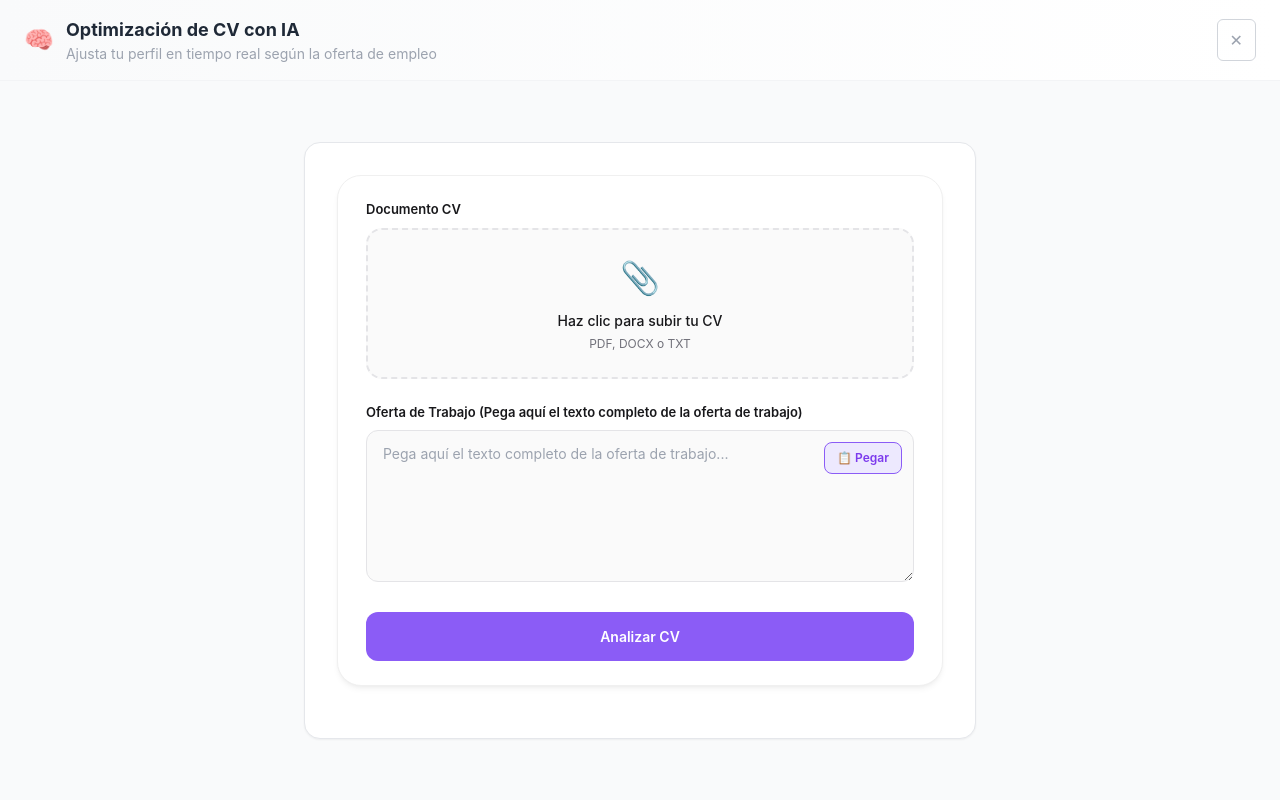
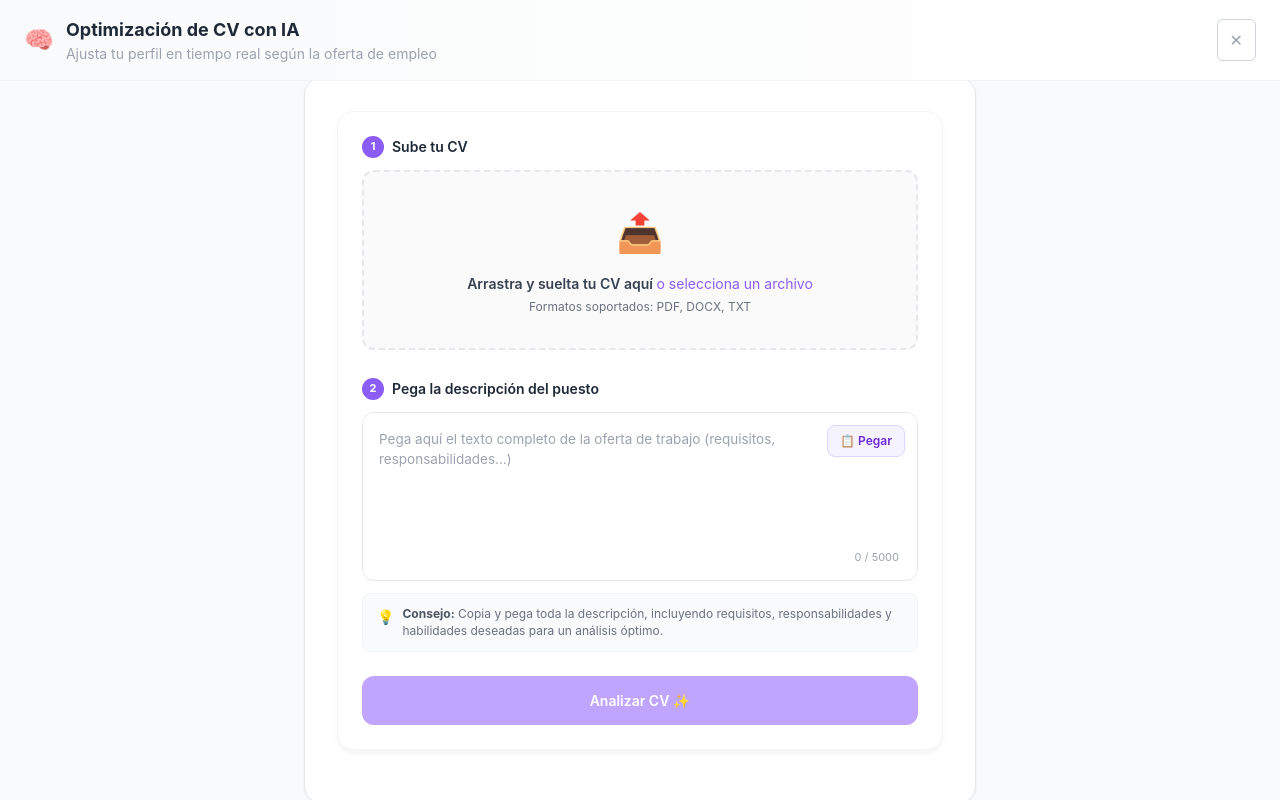
Before and after one commit to franciscosurf/ruptor, a React (Create React App) app in the folder frontend/: page /scanner in a window 1280 px wide. Both pictures are taken after a click on the button "Subir mi CV y Analizar". Shown: the top 800 px of the page. Built offline with nearby package versions, Linux system fonts and the light colour scheme.

Commit message:
improve ux ui main form

```diff
--- a/frontend/src/components/forms/JobForm.js
+++ b/frontend/src/components/forms/JobForm.js
@@ -5,16 +5,14 @@ import { Card } from '../common/Card';
 export function JobForm({
   fileName,
   jobDescription,
-  analysisMode,
   onFileChange,
   onJobDescriptionChange,
-  onModeChange,
-  onSubmit,
-  onExport,
   loading,
-  resultExists
+  onSubmit
 }) {
   const [pasteLoading, setPasteLoading] = useState(false);
+  const [fileInputKey, setFileInputKey] = useState(Date.now());
+  const [isDragOver, setIsDragOver] = useState(false);
 
   const handlePasteFromClipboard = async () => {
     try {
@@ -27,132 +25,240 @@ export function JobForm({
       }
     } catch (err) {
       console.error('Error al leer el portapapeles:', err);
-      alert('No se pudo leer el portapapeles. Asegúrate de permitir permisos.');
+      alert('No se pudo leer el portapapeles. Asegúrate de dar los permisos.');
     } finally {
       setPasteLoading(false);
     }
   };
 
+  const handleClearFile = (e) => {
+    e.preventDefault();
+    e.stopPropagation();
+    onFileChange({ target: { files: null } });
+    setFileInputKey(Date.now());
+  };
+
   return (
-    <Card>
-      <div style={{ marginBottom: 24 }}>
-        <label style={{ display: 'block', fontWeight: 600, marginBottom: 8, color: colors.text, fontSize: 13 }}>
-          Documento CV
+    <Card style={{ padding: '24px', borderRadius: '16px', border: '1px solid #f3f4f6', boxShadow: '0 4px 6px -1px rgb(0 0 0 / 0.05)' }}>
+
+      {/* PASO 1: SUBIR CV */}
+      <div style={{ marginBottom: '28px' }}>
+        <div style={{ display: 'flex', alignItems: 'center', gap: '8px', marginBottom: '12px' }}>
+          <span style={{
+            background: '#8b5cf6',
+            color: 'white',
+            width: '22px',
+            height: '22px',
+            borderRadius: '50%',
+            display: 'flex',
+            alignItems: 'center',
+            justifyContent: 'center',
+            fontSize: '11px',
+            fontWeight: '700'
+          }}>1</span>
+          <label style={{ fontWeight: '600', color: '#1f2937', fontSize: '14px' }}>
+            Sube tu CV
           </label>
-        <div style={{
-          border: `2px dashed ${colors.borderDark}`,
-          borderRadius: 16,
-          padding: '24px',
+        </div>
+
+        <div
+          onDragOver={(e) => { e.preventDefault(); setIsDragOver(true); }}
+          onDragLeave={() => setIsDragOver(false)}
+          onDrop={(e) => {
+            e.preventDefault();
+            setIsDragOver(false);
+            if (e.dataTransfer.files && e.dataTransfer.files.length > 0) {
+              onFileChange({ target: { files: e.dataTransfer.files } });
+            }
+          }}
+          style={{
+            border: `2px dashed ${fileName ? '#10b981' : isDragOver ? '#8b5cf6' : '#e5e7eb'}`,
+            borderRadius: '12px',
+            padding: '32px 24px',
             textAlign: 'center',
-          background: colors.bg,
+            background: fileName ? '#f0fdf4' : isDragOver ? '#f5f3ff' : '#fafafa',
+            transition: 'all 0.2s cubic-bezier(0.4, 0, 0.2, 1)',
             cursor: 'pointer',
-        }}>
-          <input type="file" accept=".pdf,.docx,.txt" onChange={onFileChange} style={{ display: 'none' }} id="file-upload" />
-          <label htmlFor="file-upload" style={{ cursor: 'pointer' }}>
-            <div style={{ fontSize: 32, marginBottom: 8 }}>📎</div>
-            <div style={{ color: colors.text, marginBottom: 4, fontSize: 14, fontWeight: 500 }}>
-              {fileName || 'Haz clic para subir tu CV'}
+            position: 'relative'
+          }}
+        >
+          <input
+            key={fileInputKey}
+            type="file"
+            accept=".pdf,.docx,.txt"
+            onChange={onFileChange}
+            style={{ display: 'none' }}
+            id="file-upload"
+          />
+
+          <label htmlFor="file-upload" style={{ cursor: 'pointer', display: 'block' }}>
+            {/* Icono dinámico según el estado */}
+            <div style={{ fontSize: '38px', marginBottom: '12px', transform: isDragOver ? 'scale(1.1)' : 'scale(1)', transition: 'transform 0.2s' }}>
+              {fileName ? '📄' : '📤'}
             </div>
-            <div style={{ fontSize: 12, color: colors.textMuted }}>PDF, DOCX o TXT</div>
+
+            {!fileName ? (
+              <>
+                <div style={{ color: '#374151', marginBottom: '4px', fontSize: '14px', fontWeight: '600' }}>
+                  Arrastra y suelta tu CV aquí <span style={{ color: '#8b5cf6', fontWeight: 'normal' }}>o selecciona un archivo</span>
+                </div>
+                <div style={{ fontSize: '12px', color: '#6b7280' }}>Formatos soportados: PDF, DOCX, TXT</div>
+              </>
+            ) : (
+              <div style={{ display: 'inline-flex', alignItems: 'center', gap: '8px', background: 'white', padding: '8px 14px', borderRadius: '20px', border: '1px solid #e5e7eb', boxShadow: '0 1px 2px rgb(0 0 0 / 0.05)' }}>
+                <span style={{ color: '#10b981', fontWeight: 'bold', fontSize: '13px' }}>✓</span>
+                <span style={{ color: '#111827', fontSize: '13px', fontWeight: '500', maxWidth: '200px', overflow: 'hidden', textOverflow: 'ellipsis', whiteSpace: 'nowrap' }}>
+                  {fileName}
+                </span>
+                <button
+                  onClick={handleClearFile}
+                  style={{
+                    background: 'none',
+                    border: 'none',
+                    color: '#9ca3af',
+                    cursor: 'pointer',
+                    fontSize: '14px',
+                    padding: '2px 4px',
+                    marginLeft: '4px',
+                    borderRadius: '50%',
+                    display: 'flex',
+                    alignItems: 'center',
+                    justifyContent: 'center'
+                  }}
+                  onMouseEnter={(e) => e.currentTarget.style.color = '#ef4444'}
+                  onMouseLeave={(e) => e.currentTarget.style.color = '#9ca3af'}
+                  title="Eliminar archivo"
+                >
+                  ✕
+                </button>
+              </div>
+            )}
           </label>
         </div>
       </div>
 
-      <div style={{ marginBottom: 24 }}>
-        <label style={{ display: 'block', fontWeight: 600, marginBottom: 8, color: colors.text, fontSize: 13 }}>
-          Oferta de Trabajo (Pega aquí el texto completo de la oferta de trabajo)
+      {/* PASO 2: OFERTA DE TRABAJO */}
+      <div style={{ marginBottom: '24px' }}>
+        <div style={{ display: 'flex', alignItems: 'center', gap: '8px', marginBottom: '12px' }}>
+          <span style={{
+            background: '#8b5cf6',
+            color: 'white',
+            width: '22px',
+            height: '22px',
+            borderRadius: '50%',
+            display: 'flex',
+            alignItems: 'center',
+            justifyContent: 'center',
+            fontSize: '11px',
+            fontWeight: '700'
+          }}>2</span>
+          <label style={{ fontWeight: '600', color: '#1f2937', fontSize: '14px' }}>
+            Pega la descripción del puesto
           </label>
-        <div style={{ position: 'relative' }}>
+        </div>
+
+        <div style={{ position: 'relative', borderRadius: '12px', overflow: 'hidden', border: '1px solid #e5e7eb' }}>
           <textarea
             value={jobDescription}
-            onChange={(e) => onJobDescriptionChange(e.target.value)}
-            rows={6}
-            placeholder="Pega aquí el texto completo de la oferta de trabajo..."
+            onChange={(e) => {
+              if (e.target.value.length <= 5000) {
+                onJobDescriptionChange(e.target.value);
+              }
+            }}
+            rows={5}
+            placeholder="Pega aquí el texto completo de la oferta de trabajo (requisitos, responsabilidades...)"
             style={{
-              width: '100%', padding: '12px 16px', borderRadius: 12,
-              border: `1px solid ${colors.borderDark}`,
-              background: colors.bg,
-              color: colors.text,
-              fontSize: 14, resize: 'vertical', fontFamily: 'inherit',
-              outline: 'none',
-              transition: 'border-color 0.2s ease',
-              paddingRight: '80px'
+              width: '100%',
+              padding: '16px',
+              paddingBottom: '44px', // Espacio para el badge inferior derecho
+              background: '#ffffff',
+              color: '#374151',
+              fontSize: '13.5px',
+              lineHeight: '1.5',
+              resize: 'none',
+              fontFamily: 'inherit',
+              border: 'none',
+              outline: 'none'
             }}
           />
+
+          {/* Botón Flotante de Pegar (Arriba a la derecha para no estorbar el texto) */}
           <button
             onClick={handlePasteFromClipboard}
             disabled={pasteLoading}
             style={{
               position: 'absolute',
-              right: 12,
-              top: 12,
+              right: '12px',
+              top: '12px',
               padding: '6px 12px',
-              background: colors.primarySoft,
-              border: `1px solid ${colors.primary}`,
-              borderRadius: 8,
-              fontSize: 12,
-              fontWeight: 600,
-              color: colors.primaryDark,
+              background: '#f5f3ff',
+              border: '1px solid #ddd6fe',
+              borderRadius: '8px',
+              fontSize: '12px',
+              fontWeight: '600',
+              color: '#6d28d9',
               cursor: pasteLoading ? 'not-allowed' : 'pointer',
               transition: 'all 0.2s ease',
-              opacity: pasteLoading ? 0.6 : 1
+              display: 'flex',
+              alignItems: 'center',
+              gap: '4px'
             }}
+            onMouseEnter={(e) => { if(!pasteLoading) e.currentTarget.style.background = '#ede9fe'; }}
+            onMouseLeave={(e) => { if(!pasteLoading) e.currentTarget.style.background = '#f5f3ff'; }}
           >
-            {pasteLoading ? '📋 Pegando...' : '📋 Pegar'}
+            {pasteLoading ? 'Pegando...' : '📋 Pegar'}
           </button>
+
+          {/* Contador de caracteres integrado sutilmente */}
+          <div style={{
+            position: 'absolute',
+            bottom: '12px',
+            right: '12px',
+            fontSize: '11px',
+            color: '#9ca3af',
+            background: 'rgba(255, 255, 255, 0.9)',
+            padding: '2px 6px',
+            borderRadius: '4px'
+          }}>
+            {jobDescription.length} / 5000
           </div>
         </div>
 
-      <div style={{ marginBottom: 24 }}>
-        {/* <label style={{ display: 'block', fontWeight: 600, marginBottom: 8, color: colors.text, fontSize: 13 }}>
-          Modo de análisis
-        </label> */}
-        <div style={{ display: 'none', gap: 8 }}>
-          {[
-           // { value: 'strict', label: 'Estricto', desc: 'Máxima precisión' },
-            //{ value: 'balanced', label: 'Balanceado', desc: 'Recomendado' },
-           // { value: 'flexible', label: 'Flexible', desc: 'Más coincidencias' }
-          ].map(option => (
-            <button
-              key={option.value}
-              onClick={() => onModeChange(option.value)}
-              style={{
-                flex: 1,
-                padding: '12px 16px',
-                background: analysisMode === option.value ? colors.primarySoft : colors.bg,
-                border: `1px solid ${analysisMode === option.value ? colors.primary : colors.borderDark}`,
-                borderRadius: 12,
-                cursor: 'pointer',
-                transition: 'all 0.2s ease'
-              }}
-            >
-              <div style={{ fontWeight: 600, fontSize: 13, color: analysisMode === option.value ? colors.primaryDark : colors.text }}>
-                {option.label}
-              </div>
-              <div style={{ fontSize: 10, color: colors.textMuted, marginTop: 2 }}>{option.desc}</div>
-            </button>
-          ))}
+        {/* Pequeño tip de ayuda inferior idéntico al de tu captura */}
+        <div style={{ display: 'flex', gap: '8px', alignItems: 'flex-start', background: '#f9fafb', padding: '12px 14px', borderRadius: '8px', marginTop: '12px', border: '1px solid #f3f4f6' }}>
+          <span style={{ fontSize: '14px' }}>💡</span>
+          <p style={{ margin: 0, fontSize: '12px', color: '#6b7280', lineHeight: '1.4' }}>
+            <strong style={{ color: '#4b5563' }}>Consejo:</strong> Copia y pega toda la descripción, incluyendo requisitos, responsabilidades y habilidades deseadas para un análisis óptimo.
+          </p>
         </div>
       </div>
 
-      <div style={{ display: 'flex', gap: 12 }}>
-        <button onClick={onSubmit} disabled={loading} style={{
-          flex: 2, padding: '14px 20px', background: loading ? colors.textMuted : colors.primary,
-          color: 'white', border: 'none', borderRadius: 12, fontWeight: 600, fontSize: 14,
-          cursor: loading ? 'not-allowed' : 'pointer', opacity: loading ? 0.6 : 1,
-          transition: 'all 0.2s ease'
-        }}>
-          {loading ? 'Analizando...' : 'Analizar CV'}
+      {/* PASO 3: ACCIÓN PRINCIPAL */}
+      <button
+        onClick={onSubmit}
+        disabled={loading || !jobDescription || !fileName}
+        style={{
+          width: '100%',
+          padding: '14px 20px',
+          background: loading ? '#9ca3af' : (!jobDescription || !fileName) ? '#c0a5ff' : '#7c3aed',
+          color: 'white',
+          border: 'none',
+          borderRadius: '12px',
+          fontWeight: '600',
+          fontSize: '14px',
+          cursor: (loading || !jobDescription || !fileName) ? 'not-allowed' : 'pointer',
+          transition: 'all 0.2s cubic-bezier(0.4, 0, 0.2, 1)',
+          display: 'flex',
+          alignItems: 'center',
+          justifyContent: 'center',
+          gap: '8px',
+          boxShadow: (!loading && jobDescription && fileName) ? '0 4px 12px rgba(124, 58, 237, 0.25)' : 'none'
+        }}
+        onMouseEnter={(e) => { if(!loading && jobDescription && fileName) e.currentTarget.style.background = '#6d28d9'; }}
+        onMouseLeave={(e) => { if(!loading && jobDescription && fileName) e.currentTarget.style.background = '#7c3aed'; }}
+      >
+        <span>{loading ? '⚡ Procesando...' : 'Analizar CV ✨'}</span>
       </button>
-        {/* <button onClick={onExport} disabled={!resultExists} style={{
-          flex: 1, padding: '14px 20px', background: resultExists ? colors.success : colors.borderDark,
-          color: resultExists ? 'white' : colors.textMuted,
-          border: 'none', borderRadius: 12, fontWeight: 600, fontSize: 14,
-          cursor: resultExists ? 'pointer' : 'not-allowed', transition: 'all 0.2s ease'
-        }}>
-          Exportar
-        </button> */}
-      </div>
     </Card>
   );
 }
```
Lines whose indentation alone changed are shown as unchanged.
